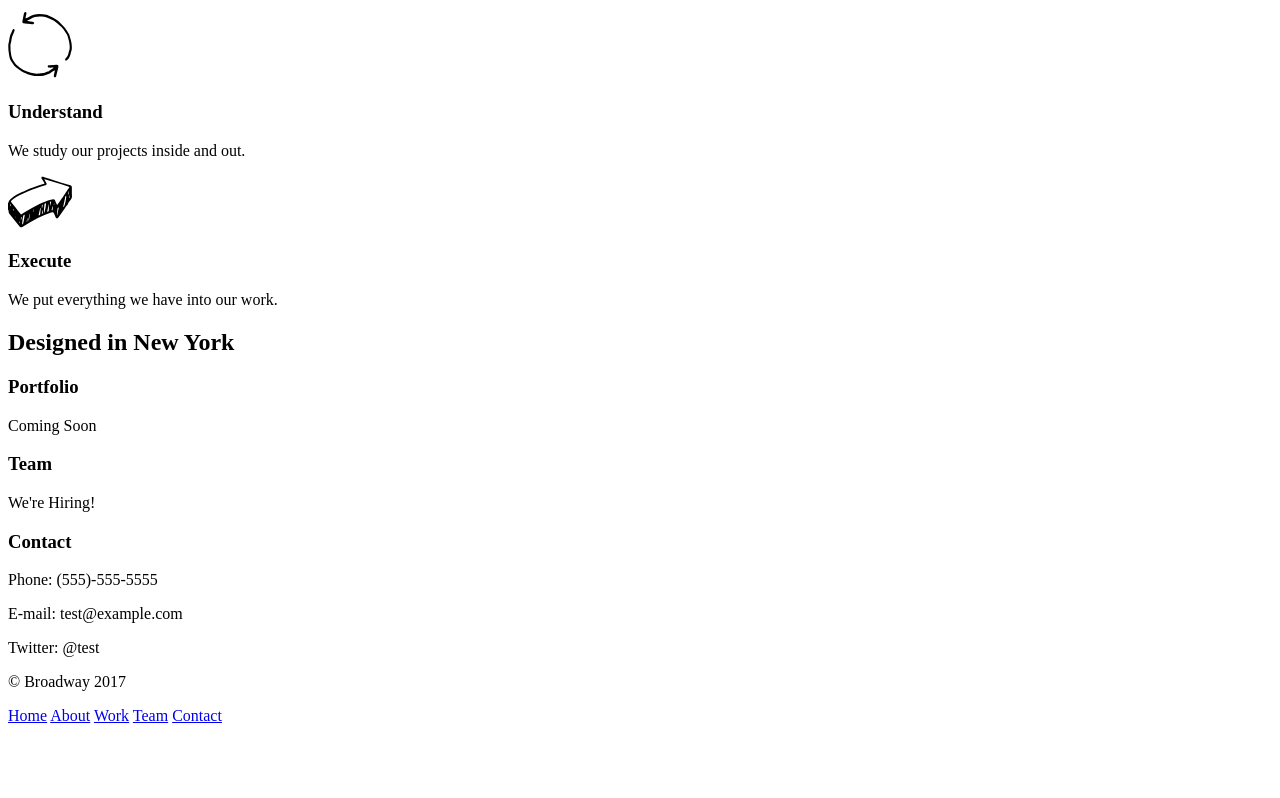
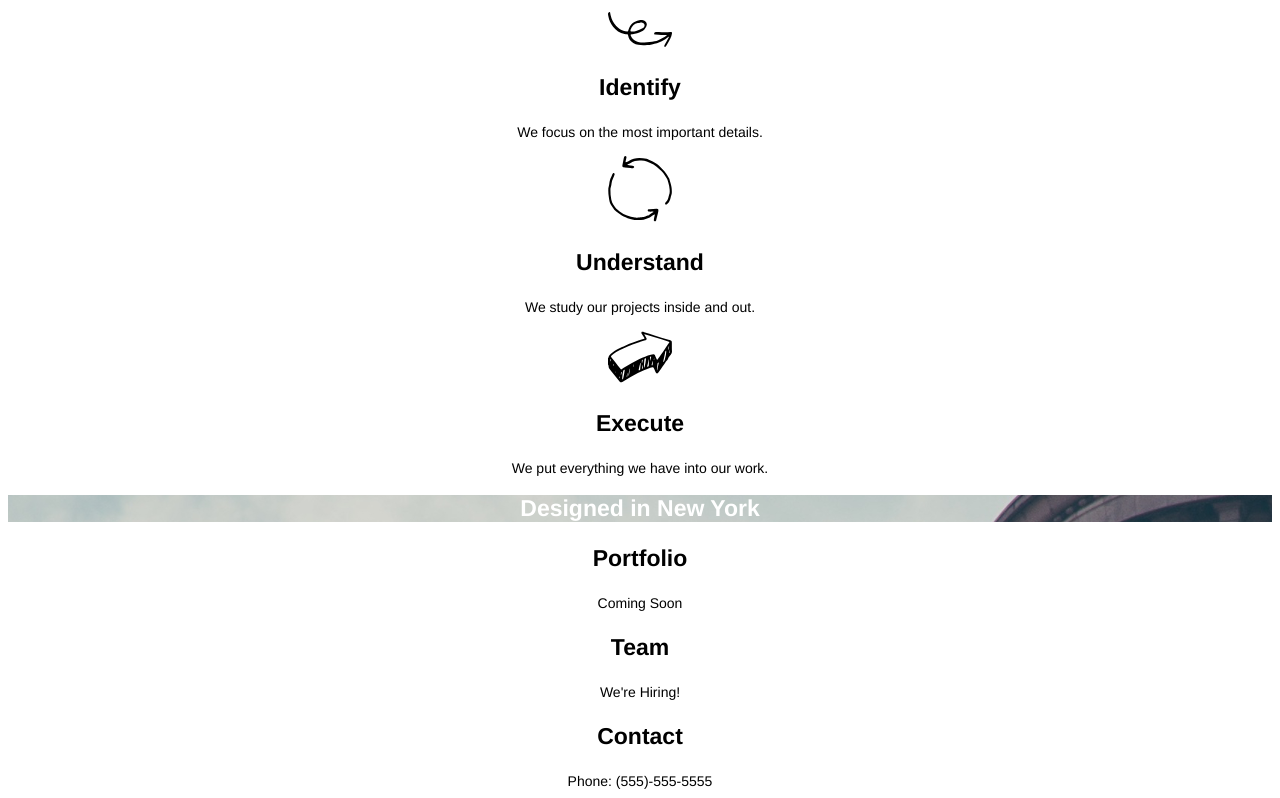
Before and after one commit to bliblii/Broadway, a plain HTML site: page index.html in a window 1280 px wide. Shown: the part 421-1219 px from the top of the page. Before the commit the page ends 1154 px from the top, so only its background shows below. Drawn offline with Linux system fonts and the light colour scheme.

Commit message:
added css content & modified html

```diff
--- a/index.html
+++ b/index.html
@@ -14,59 +14,59 @@
 
     <div class="header">
         <h1>Broadway Design</h1>
-        <nav>
         <p><a id="home" href="">Home</a></p>
         <p><a id="about" href="">About</a></p>
         <p><a id="work" href="">Work</a></p>
         <p><a id="team" href="">Team</a></p>
         <p><a id="contact" href="">Contact</a></p>
-        </nav>
     </div>
 
-    <!-- Our Process Section -->
+    <!-- "Our Process" Section -->
 
-    <h2>Our Process</h2>
+    <div class="description">
+        <h2 class="process">Our Process</h2>
 
         <p><img src="resources/images/identify.svg"></p>
-    <h3>Identify</h3>
-    <p>We focus on the most important details.</p>
+        <h3 class="sub-title">Identify</h3>
+        <p class="content">We focus on the most important details.</p>
 
         <p><img src="resources/images/understand.svg"></p>
-    <h3>Understand</h3>
-    <p>We study our projects inside and out.</p>
+        <h3 class="sub-title">Understand</h3>
+        <p class="content">We study our projects inside and out.</p>
 
         <p><img src="resources/images/execute.svg"></p>
-    <h3>Execute</h3>
-    <p>We put everything we have into our work.</p>
+        <h3 class="sub-title">Execute</h3>
+        <p class="content">We put everything we have into our work.</p>
+    </div>
 
+    <!-- "Designed in New York" Section -->
 
-    <!-- Designed in New York Section -->
-
+    <div class="information">
         <h2 class="NY">Designed in New York</h2>
 
-    <h3>Portfolio</h3>
-    <p>Coming Soon</p>
+        <h3 class="sub-title">Portfolio</h3>
+        <p class="content">Coming Soon</p>
 
-    <h3>Team</h3>
-    <p>We're Hiring!</p>
+        <h3 class="sub-title">Team</h3>
+        <p class="content">We're Hiring!</p>
 
-    <h3>Contact</h3>
-    <p>Phone: (555)-555-5555</p>
-    <p>E-mail: test@example.com</p>
-    <p>Twitter: @test</p>
-
+        <h3 class="sub-title">Contact</h3>
+        <p class="content">Phone: (555)-555-5555</p>
+        <p class="content">E-mail: test@example.com</p>
+        <p class="content">Twitter: @test</p>
+    </div>
 
     <!-- Footer -->
 
     <footer>
-        <nav>
-            <p>&copy; Broadway 2017</p>
+        <p>
+            &copy; Broadway 2017&nbsp;
             <a href="#home">Home</a>
             <a href="#about">About</a>
             <a href="#work">Work</a>
             <a href="#team">Team</a>
             <a href="#contact">Contact</a>
-        </nav>
+        </p>
     </footer>
 
 </body>
--- a/resources/css/stylesheet.css
+++ b/resources/css/stylesheet.css
@@ -0,0 +1,46 @@
+body {
+    text-align: -webkit-center;
+    text-align:    -moz-center;
+    text-align:         center;
+    font-family: "Helvetica", sans-serif;
+}
+
+.header, a, .NY, footer {
+    color: white;
+}
+
+.header, .NY { /* background header + h2 "Designed in New York" Section" */
+    background-image: url("../images/the-flatiron-building.png");
+}
+
+h1 { /* title Header */
+    font-size: 70px;
+}
+
+/* anchor tag Header + Footer */
+a {
+   font-size: 18px;
+}
+
+h1, .process, .NY, .sub-title { /* "Our Process" + "Designed in New York" Section" */
+    font-weight: bold;
+}
+
+.process { /* title "Our Process" Section */
+    font-size: 32px;
+}
+
+.sub-title, .NY { /* "Our Process" + "Designed in New York" Section */
+    font-size: 23px;
+}
+.content { /* "Our Process" + "Designed in New York" Section */
+    font-size: 14px;
+}
+
+footer { /* Footer */
+    text-align: -webkit-left;
+    text-align:    -moz-left;
+    text-align:         left;
+    background-color: dimgray;
+    font-size: 11px;
+}
```
Lines whose indentation alone changed are shown as unchanged.
